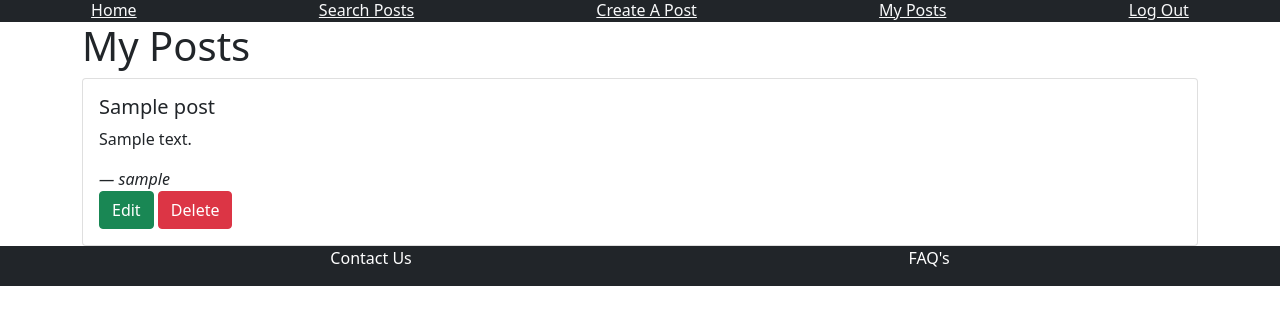
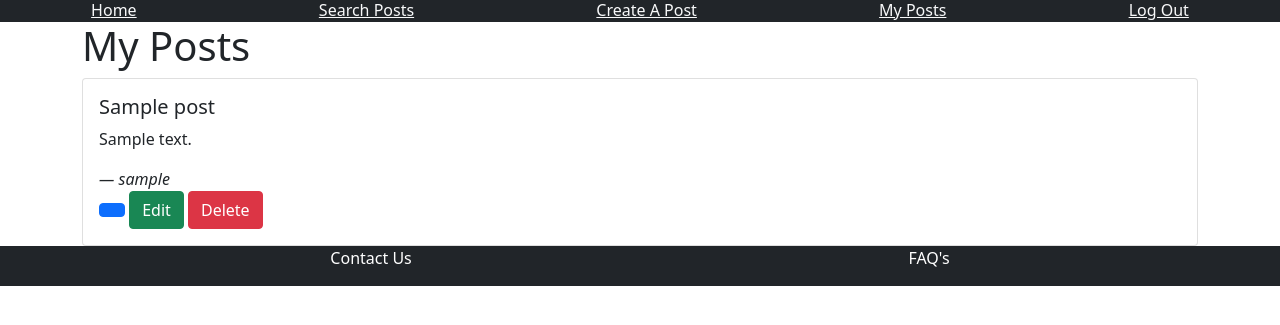
Before and after one commit to kmehner/Plantbook-Capstone, a Flask app: page /blog/my-posts in a window 1280 px wide. Shown: the part 58-383 px from the top of the page. Run offline with Flask 2, Linux system fonts and the light colour scheme; a user stored in the database is signed in; tables that the repository leaves empty hold one stand-in row (values such as "Sample post"); some libraries are stand-ins or nearby versions.

Commit message:
Minor edit

```diff
--- a/plant_env/app/templates/my_posts.html
+++ b/plant_env/app/templates/my_posts.html
@@ -13,6 +13,7 @@
                 <div>
                     <cite>&mdash; {{ p.author }}</cite>
                 </div>
+                <button class="btn btn-primary"></button>
                 <a href="{{ url_for('blog.edit_post', post_id=p.id) }}" class="btn btn-success">Edit</a>
                 <button class="btn btn-danger" type="button"  data-bs-toggle="modal" data-bs-target="#deleteModal{{ p.id }}">Delete</button>
             </div>
```
